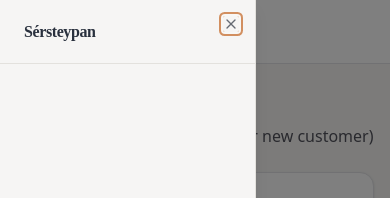
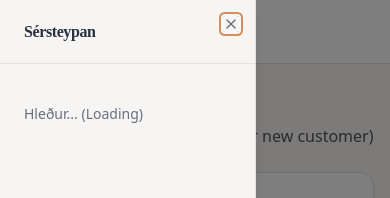
Before and after one commit to haukur1982/Sersteypan, a Next.js app: page /admin/companies/new in a window 390 px wide. Both pictures are taken after a click on the button "Toggle menu". Shown: the top 198 px of the page. Built offline with nearby package versions, Linux system fonts and the light colour scheme; no server answers.

Commit message:
Fix: Mobile menu empty state - added loading fallback and error handling

```diff
--- a/src/components/layout/RoleBasedNav.tsx
+++ b/src/components/layout/RoleBasedNav.tsx
@@ -66,7 +66,10 @@ export function RoleBasedNav({ role, onItemClick }: { role: AuthUser['role'] | u
     const { user } = useAuth()
     const { unreadCount } = useUnreadMessages(user?.id)
 
-    if (!role || !navigation[role]) return null
+    if (!role) return null
+    if (!navigation[role]) {
+        return <div className="px-4 py-2 text-sm text-red-500">Villa: Óþekkt hlutverk ({role})</div>
+    }
 
     const isMessagesRoute = (href: string) => href.includes('/messages')
 
--- a/src/components/layout/Sidebar.tsx
+++ b/src/components/layout/Sidebar.tsx
@@ -149,7 +149,13 @@ export function MobileSidebar({ user: initialUser }: { user?: AuthUser | null })
                     <SheetTitle className="text-sidebar-foreground">Sérsteypan</SheetTitle>
                 </SheetHeader>
                 <div className="py-6">
-                    <RoleBasedNav role={user?.role} onItemClick={() => setOpen(false)} />
+                    {user?.role ? (
+                        <RoleBasedNav role={user.role} onItemClick={() => setOpen(false)} />
+                    ) : (
+                        <div className="px-6 text-sm text-muted-foreground">
+                            {user ? 'Enginn aðgangur (No role)' : 'Hleður... (Loading)'}
+                        </div>
+                    )}
                 </div>
                 <div className="absolute bottom-0 w-full p-4 border-t border-sidebar-border bg-sidebar">
                     <UserNav user={user} />
```
Also changed, not shown: 1 other file (tests, documents, lock files or other folders).
